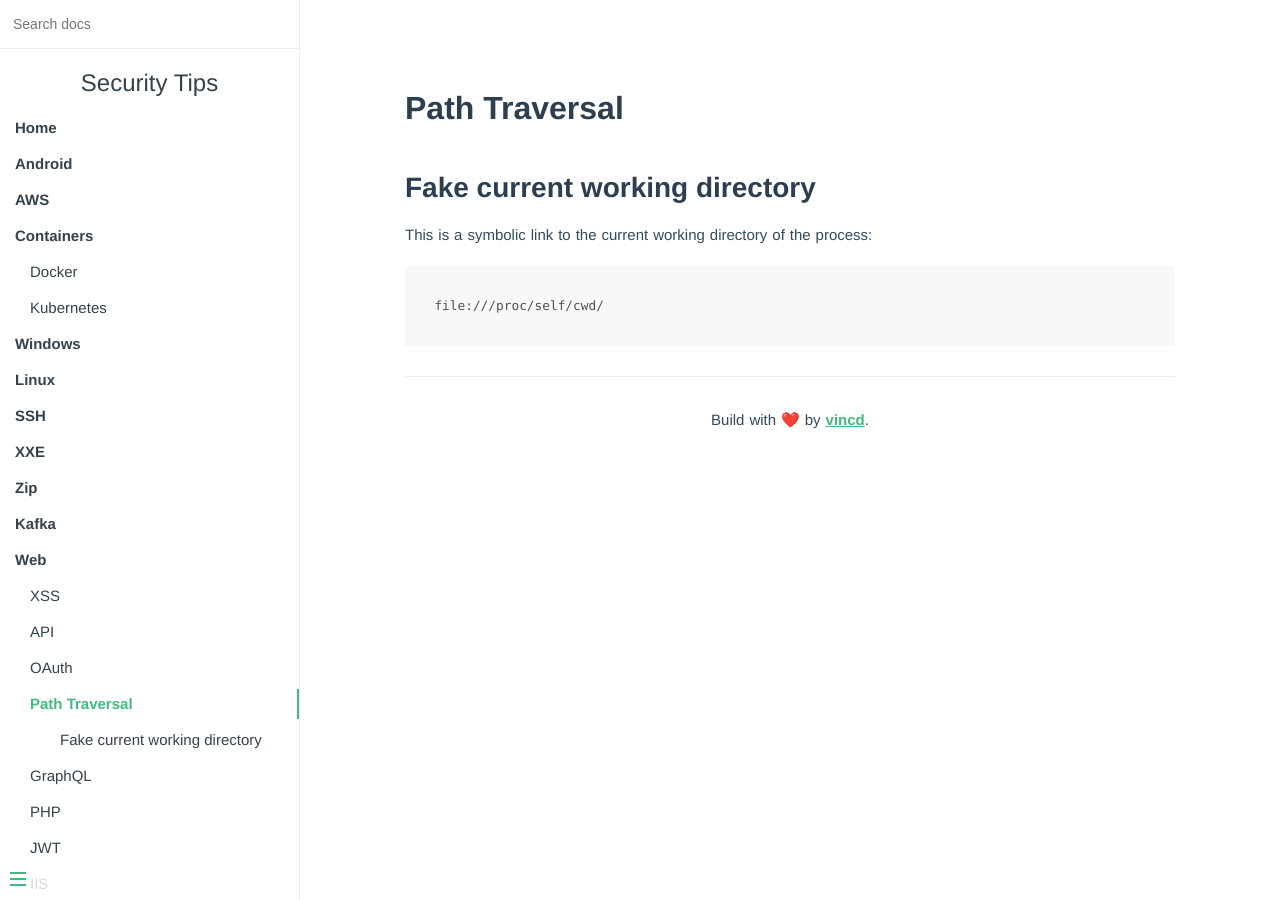
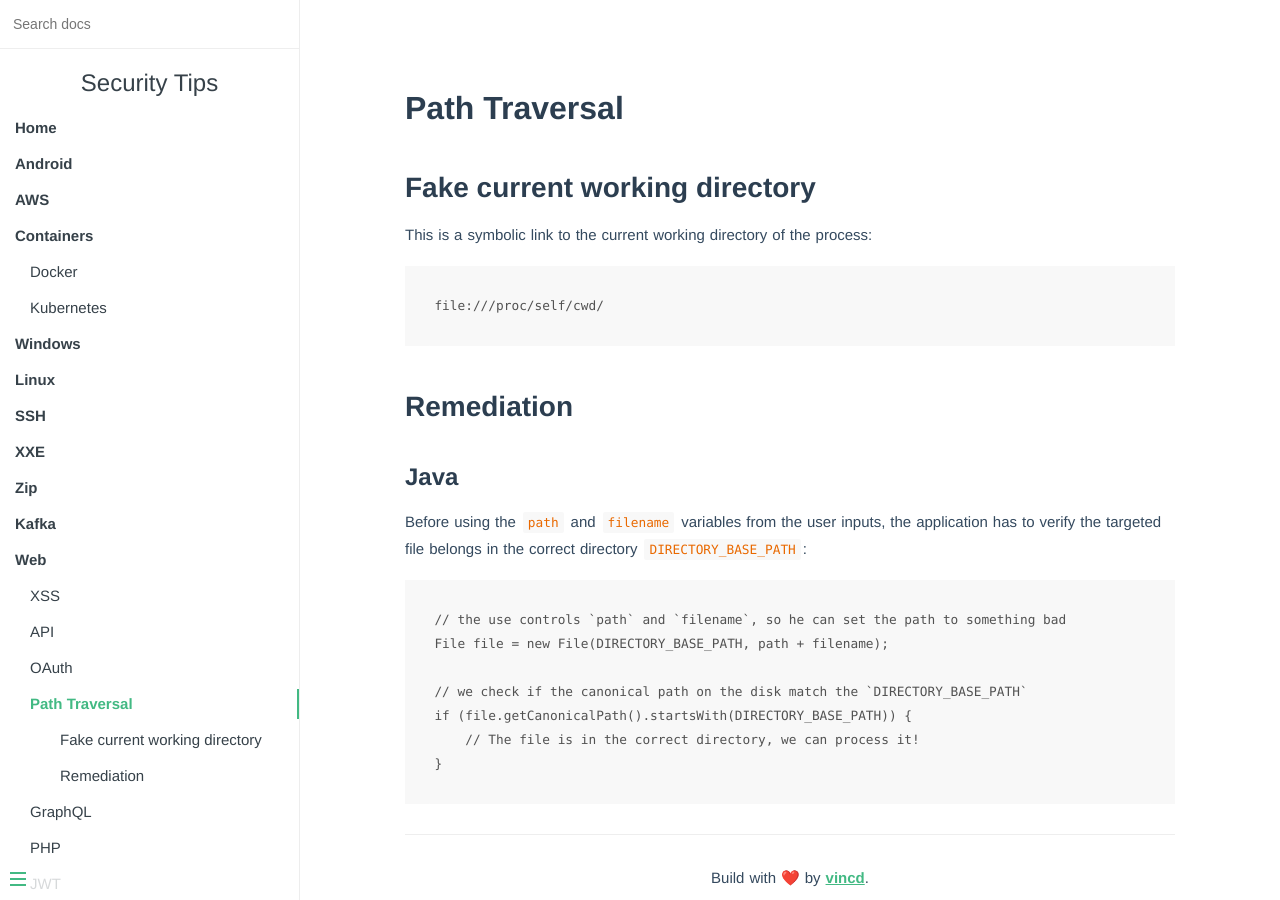
Before and after one commit to vincd/security-tips, an MkDocs documentation site: the page built from docs/path-traversal.md, in a window 1280 px wide and 900 px high. Built offline with MkDocs 1.6.1, drawn with Linux system fonts in a browser that asks for light colours.

Commit message:
Add few specifications

````diff
--- a/docs/path-traversal.md
+++ b/docs/path-traversal.md
@@ -7,3 +7,20 @@ This is a symbolic link to the current working directory of the process:
 ```
 file:///proc/self/cwd/
 ```
+
+
+## Remediation
+
+### Java
+Before using the `path` and `filename` variables from the user inputs, the application
+has to verify the targeted file belongs in the correct directory `DIRECTORY_BASE_PATH`:
+
+```java
+// the use controls `path` and `filename`, so he can set the path to something bad
+File file = new File(DIRECTORY_BASE_PATH, path + filename);
+
+// we check if the canonical path on the disk match the `DIRECTORY_BASE_PATH`
+if (file.getCanonicalPath().startsWith(DIRECTORY_BASE_PATH)) {
+    // The file is in the correct directory, we can process it!
+}
+```
````
Also changed, not shown: docs/miscs.md (+6 -0 lines), docs/windows.md (+14 -1 lines).
